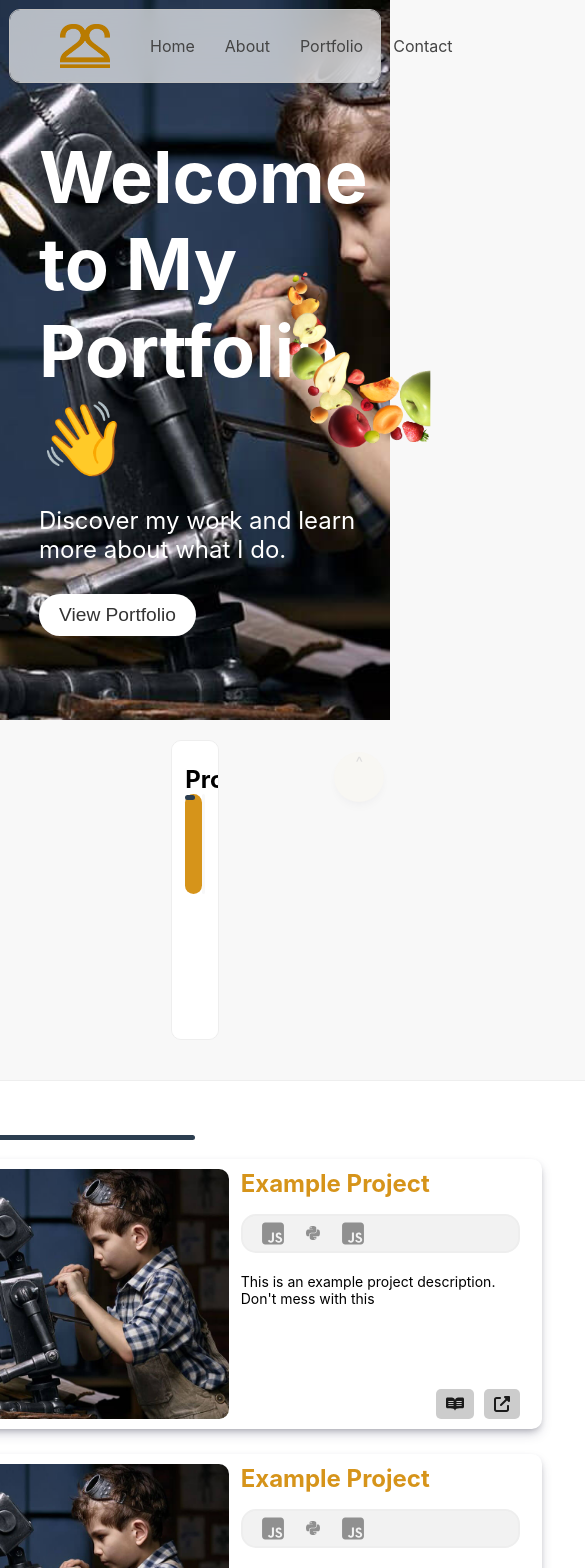
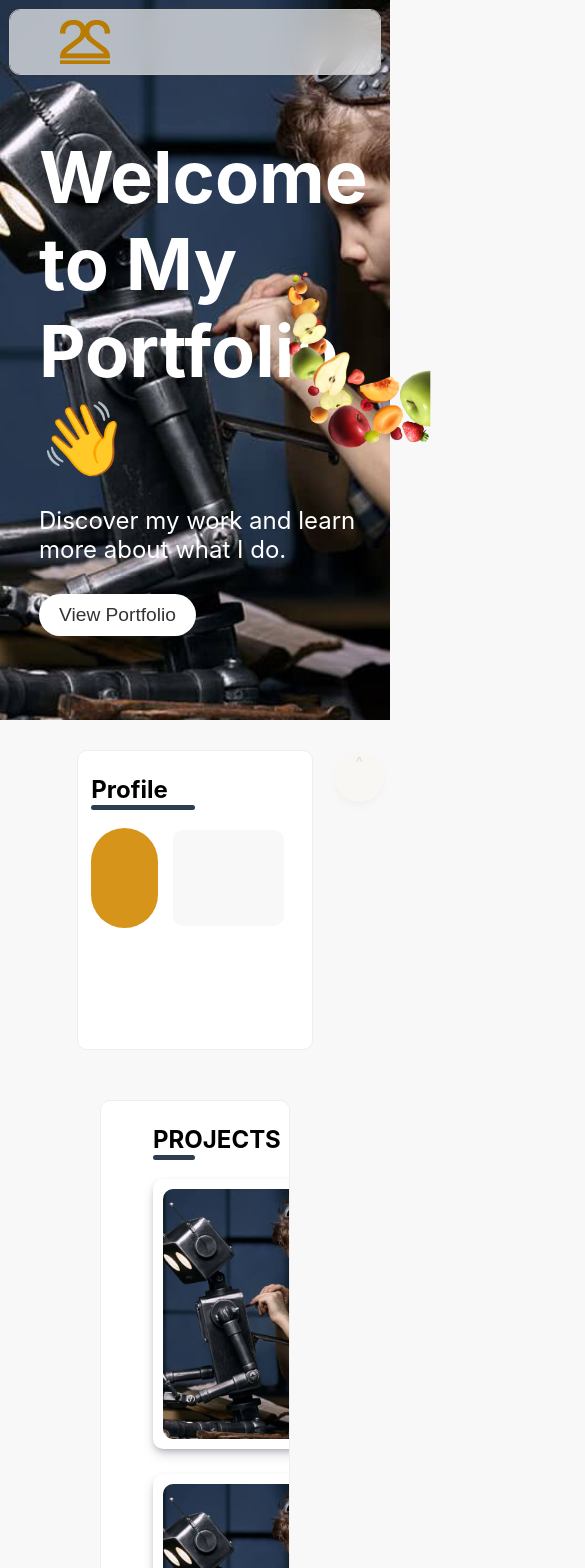
Before and after one commit to esmond-adjei/portfolio-website, a React (Create React App) app in the folder portfolio-front/: page / in a window 390 px wide. Shown: the top 1568 px of the page, 585 px wide, since content can reach past the window. Built offline with nearby package versions, Linux system fonts and the light colour scheme.

Commit message:
modified some files

```diff
--- a/portfolio-front/src/style/component-styles/Content.css
+++ b/portfolio-front/src/style/component-styles/Content.css
@@ -75,7 +75,10 @@ body {
 }
 
 .profile__content {
-    display: flex
+    display: flex;
+    flex-direction: column;
+    align-items: center;
+    margin: 24px 0;
 }
 
 .profile__picture {
@@ -87,9 +90,39 @@ body {
 
 .profile__contact {
     width: 90%;
-    display: flex;
-    justify-content: center;
-    align-items: center;
+    height: 96px;
+    margin: 15px 0;
     background: #f8f8f8;
     border-radius: 10px;
 }
+
+@media (max-width: 767px) {
+    .main-content {
+        flex-direction: column;
+        align-items: center;
+    }
+
+    .content__column {
+        width: 100%;
+    }
+
+    .profile__column {
+        height: 200px;
+        margin: 30px 0 30px 0;
+        position: initial;
+        width: 124%;
+    }
+
+    .profile__content {
+        flex-direction: row;
+    }
+
+    .profile__contact {
+        margin: 0 15px;
+        width: 80%;
+    }
+
+    nav ul {
+        display: none;
+    }
+}
--- a/portfolio-front/src/style/utility.css
+++ b/portfolio-front/src/style/utility.css
@@ -1,30 +1,6 @@
 header,
 .footer__content {
     border-radius: 10px;
-}
-
-/* MEDIA QUERIES */
-
-@media (max-width: 767px) {
-    .main-content {
-        flex-direction: column;
-        align-items: center;
-    }
-
-    .profile__column, .content__column {
-        width: 100%;
-    }
-
-    .profile__column {
-        height: 200px;
-        margin: 30px 0 30px 0;
-        position: initial;
-        width: 124%;
-    }
-
-    nav ul {
-        display: none;
-    }
 }
 
 /* button-like component */
```
